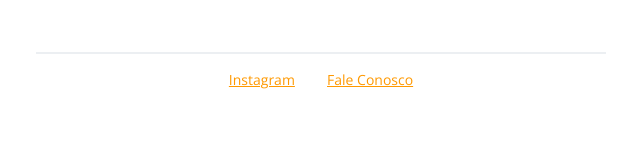
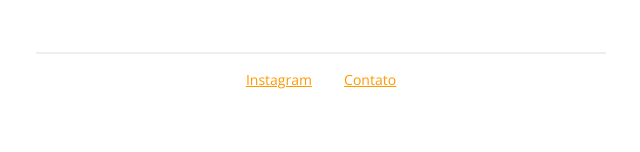
Before and after one commit to DanCalistDev/ProjetoAmbienteGit, a plain HTML site: page index.html in a window 1280 px wide. Shown: the part 645-797 px from the top of the page, 319-959 px from the left. Drawn offline with nearby package versions, Linux system fonts and the light colour scheme; files that its build step writes are made by us from their sources; files whose address does not match are found by name.

Commit message:
Alteração Footer escrita

```diff
--- a/index.html
+++ b/index.html
@@ -25,7 +25,7 @@
   <div id="line"></div>
   <footer class="footer">
     <a target="_blank" href="https://www.google.com/">Instagram</a>
-    <a href="mailto:dancalist.dev@gmail.com">Fale Conosco</a>
+    <a href="mailto:dancalist.dev@gmail.com">Contato</a>
   </footer>
 
   <img id="balls" src="/ProjetosAmbientesGit/img/balls.svg" alt="Bolinhas laranjas no canto inferior direito da tela">
```
